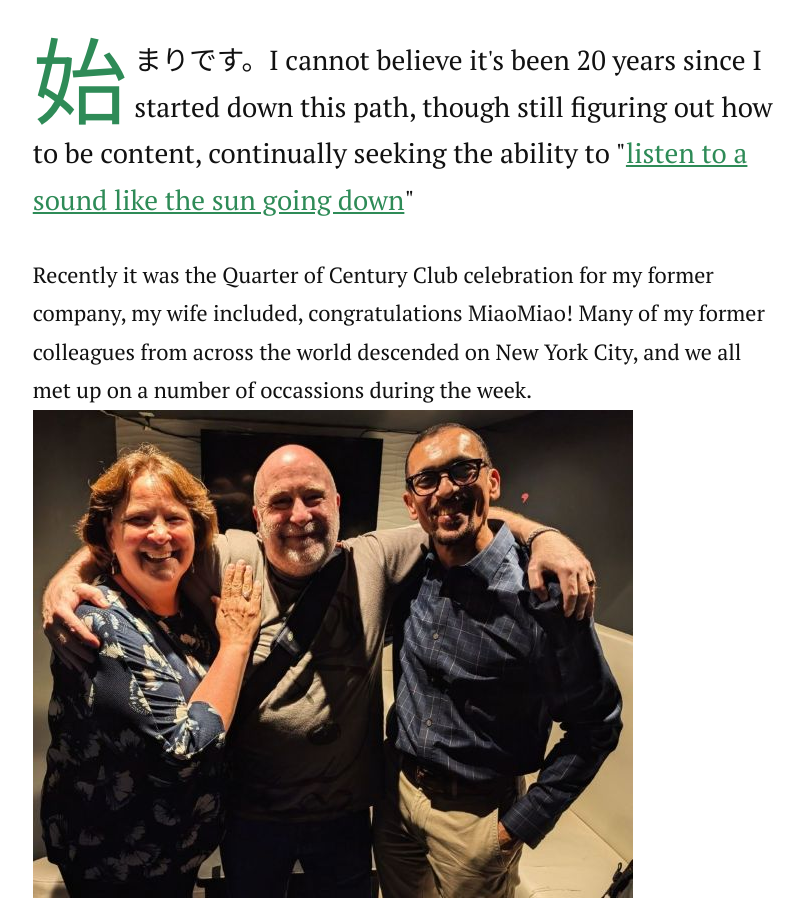
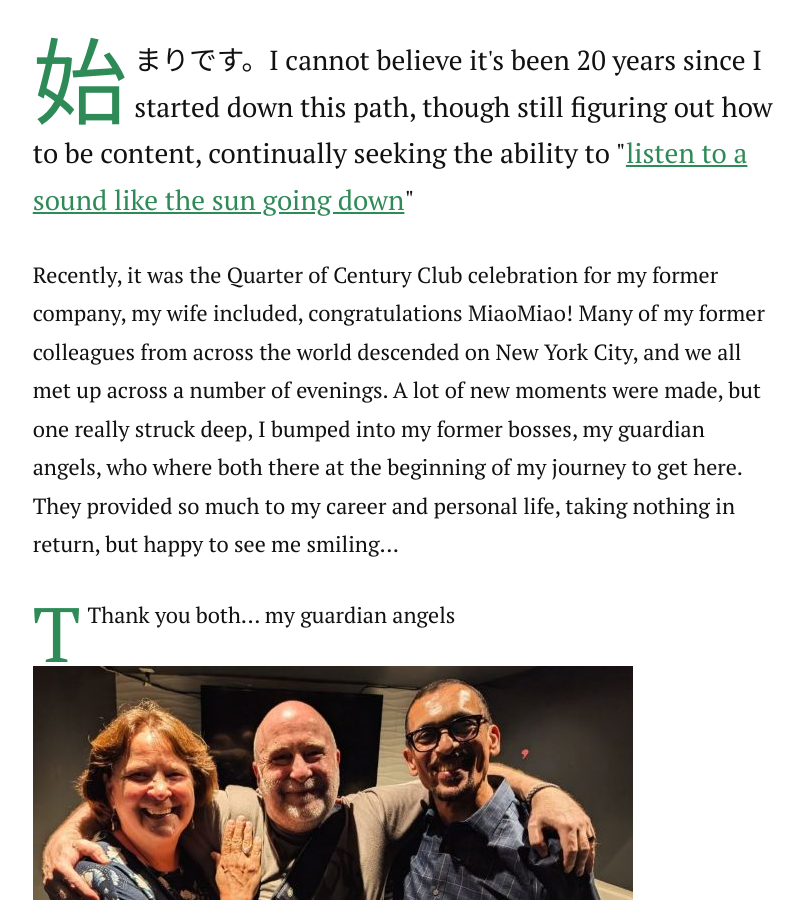
Before and after one commit to weebaruto/weeblog, a Jekyll site: the page built from _posts/2014-12-10-test-post.markdown, in a window 1280 px wide and 900 px high, scrolled down 481 px. Shown: the whole window, without its empty margins (236-1038 px from the left). Built offline with Jekyll 4.4.1, drawn with Linux system fonts in a browser that asks for light colours; nearby versions of some CDN libraries.

Commit message:
Update 2014-12-10-test-post.markdown

```diff
--- a/_posts/2014-12-10-test-post.markdown
+++ b/_posts/2014-12-10-test-post.markdown
@@ -6,6 +6,7 @@ date:   2025-06-01
 
 <p class="intro"><span class="dropcap">始</span>まりです。I cannot believe it's been 20 years since I started down this path, though still figuring out how to be content, continually seeking the ability to "<a href="https://www.azlyrics.com/lyrics/rodneycrowell/songforthelife.html" target="_blank">listen to a sound like the sun going down</a>"</p>
 <p>
-Recently it was the Quarter of Century Club celebration for my former company, my wife included, congratulations MiaoMiao! Many of my former colleagues from across the world descended on New York City, and we all met up on a number of occassions during the week.
-
+Recently, it was the Quarter of Century Club celebration for my former company, my wife included, congratulations MiaoMiao! Many of my former colleagues from across the world descended on New York City, and we all met up across a number of evenings. A lot of new moments were made, but one really struck deep, I bumped into my former bosses, my guardian angels, who where both there at the beginning of my journey to get here. They provided so much to my career and personal life, taking nothing in return, but happy to see me smiling...
+</p>
+<p><span class="dropcap">T</span>Thank you both... my guardian angels</p>
 <img src="/assets/img/guardianangelssmall.jpg" alt="my guardian angels">
```
